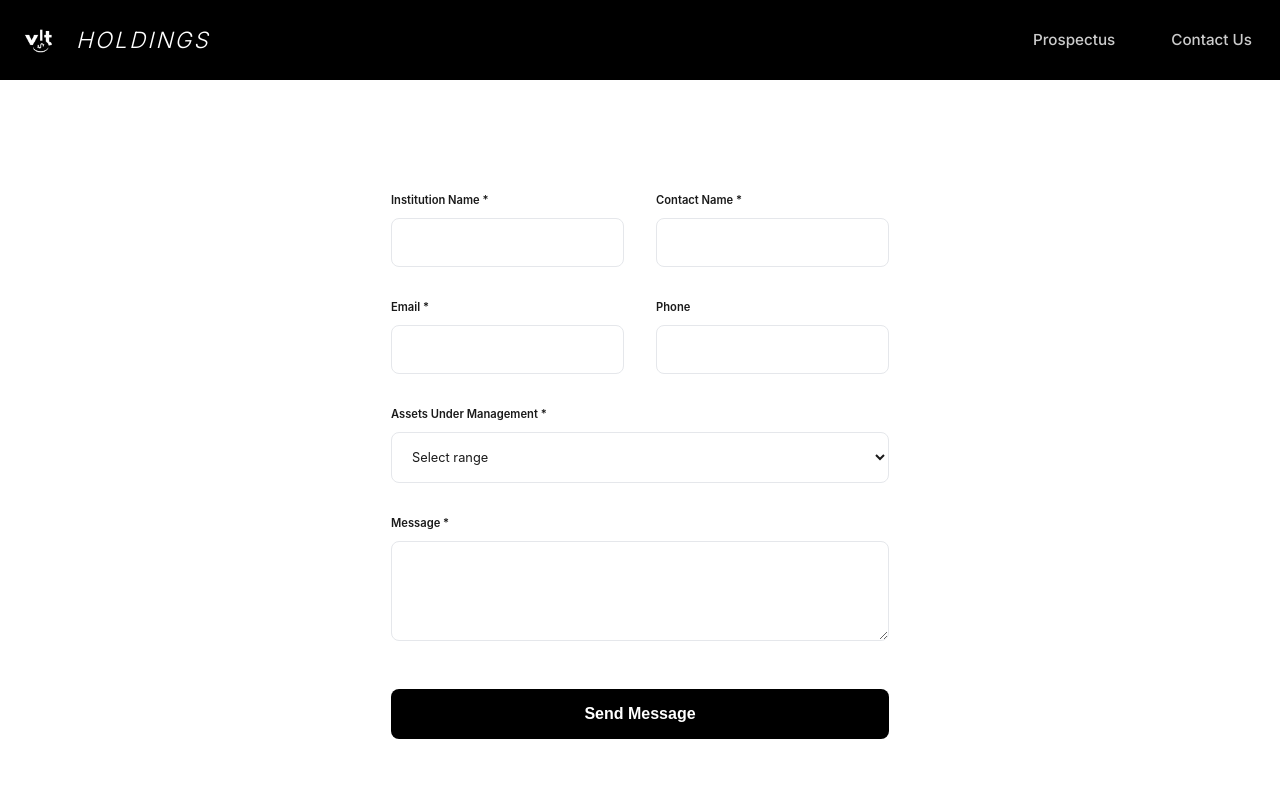
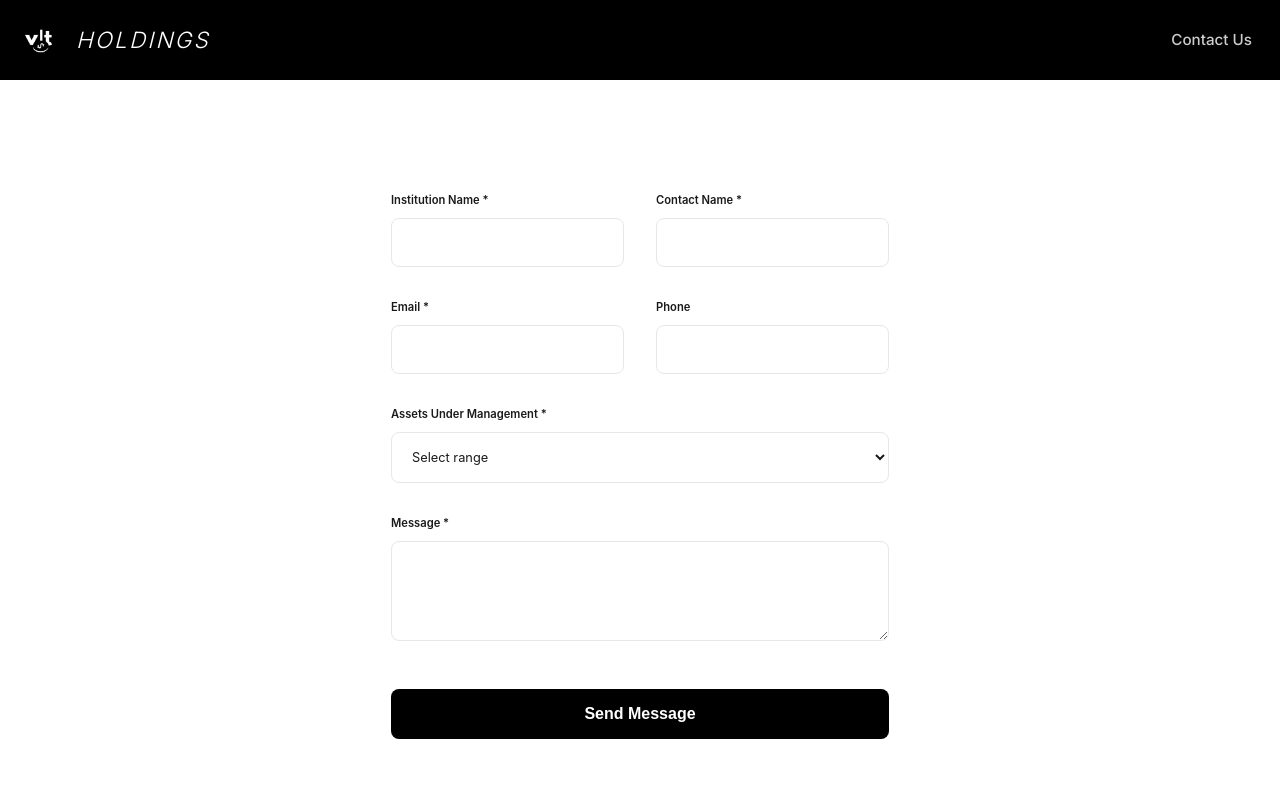
Before and after one commit to charlie-818/vaulto-holdings, a React (Create React App) app: page /contact in a window 1280 px wide. Shown: the top 800 px of the page. Built offline with nearby package versions, Linux system fonts and the light colour scheme; no server answers; the HTML template or start-up script is replaced by a standard one.

Commit message:
Remove prospectus link from header navigation
- Removed prospectus link from header nav menu
- Simplified navigation to only show Contact Us link
- Cleaner header design with reduced navigation items

```diff
--- a/src/components/Header.tsx
+++ b/src/components/Header.tsx
@@ -21,7 +21,6 @@ const Header: React.FC<HeaderProps> = () => {
 
           <nav className="nav">
             <ul className="nav-list">
-              <li><a href="/prospectus.pdf" className="nav-link">Prospectus</a></li>
               <li><a href="/contact" className="nav-link">Contact Us</a></li>
             </ul>
           </nav>
```
